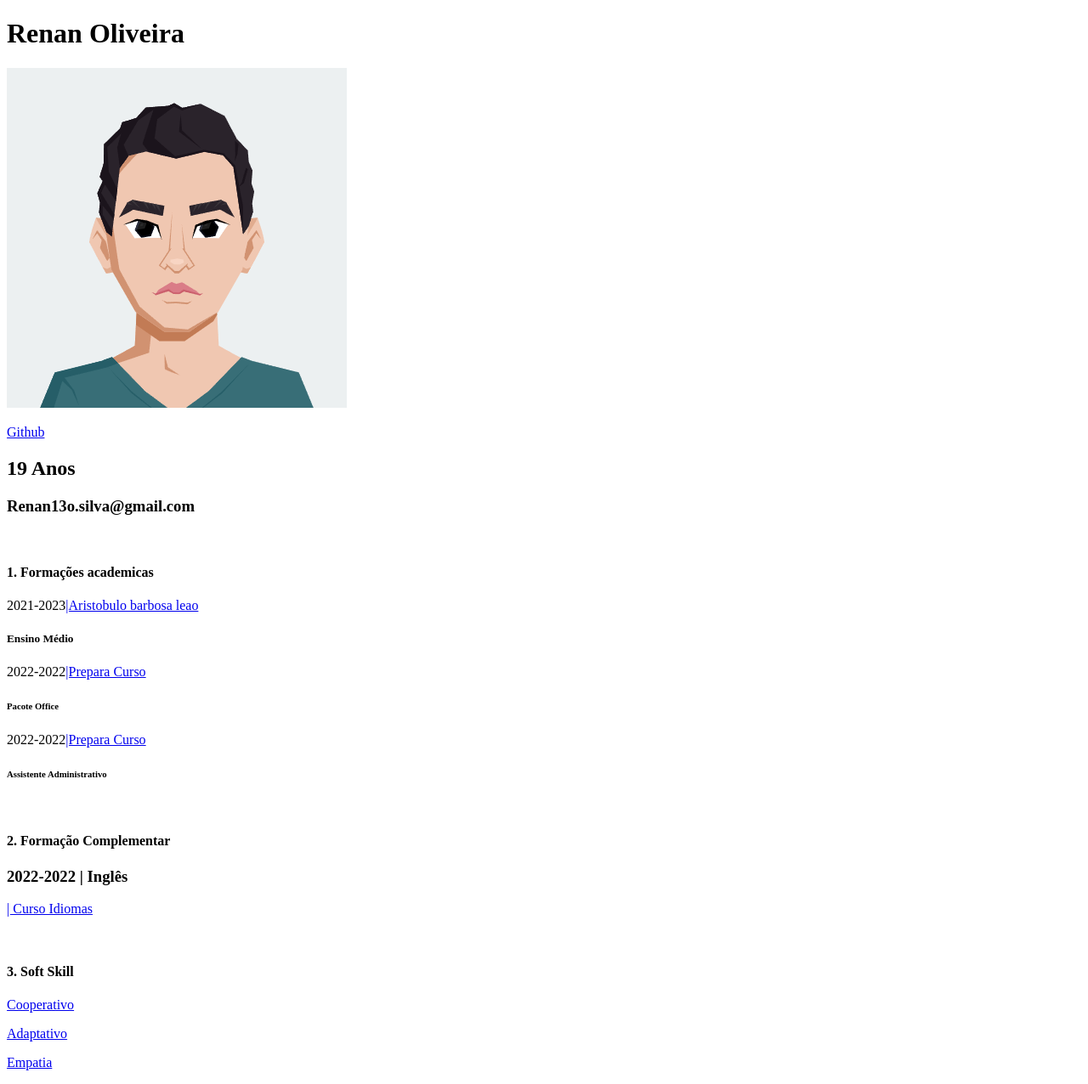
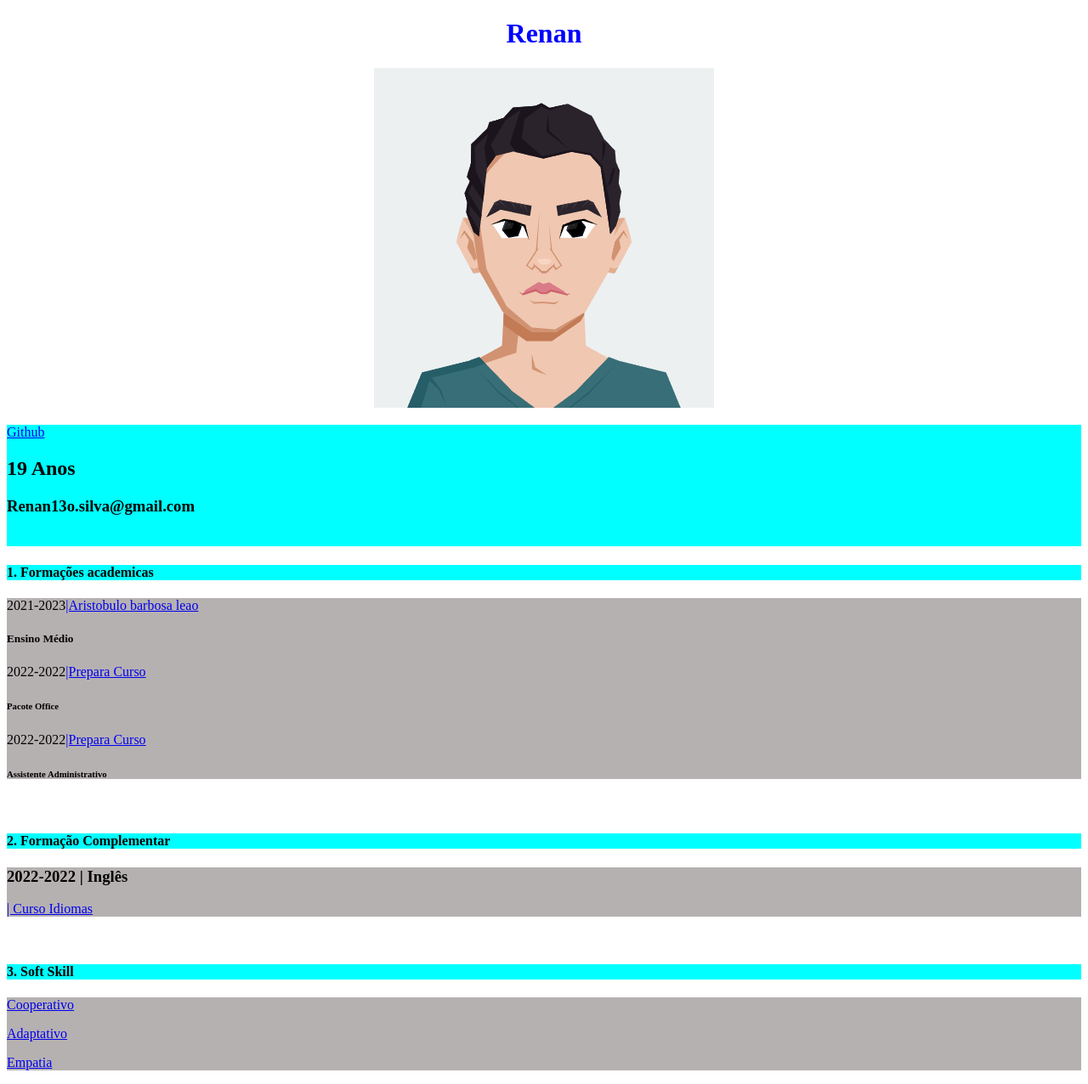
Before and after one commit to Renanzii/Aula3, a plain HTML site: page AULA4/index.html in a window 1280 px wide. Shown: the whole page at 85% size. Drawn offline with Linux system fonts and the light colour scheme.

Commit message:
finalizado

```diff
--- a/AULA4/index.html
+++ b/AULA4/index.html
@@ -4,21 +4,29 @@
     <meta charset="UTF-8">
     <meta name="viewport" content="width=device-width, initial-scale=1.0">
     <title>Document</title>
+    <link rel="stylesheet" href="style.css">
 </head>
 <body>
-    <h1><b>Renan Oliveira</b></h1>
-    <div>
+
+    <h1 id="cap1">Renan</h1>
+
+
+    <div class="cent">
+
      <img src="AvatarMaker.png" alt="">
     </div>
-    <div>
+    <div class="info">
+
      <p><a href="https://github.com/Renanzii/renanzids">Github</a></p>
      <h2>19 Anos</h2>
 
      <h3>Renan13o.silva@gmail.com</h3>
      <br>
     </div>
-    <div>
+    <div class="fom">
       <h4><b>1. Formações academicas</b></h4>
+      </div>
+      <div class="curso">
        <p>2021-2023<a href="https://www.escol.as/172021-aristobulo-barbosa-leao">|Aristobulo barbosa leao</a></p>
        <h5>Ensino Médio</h5>
        <p>2022-2022<a href="https://www.prepara.com.br/">|Prepara Curso</a></p>
@@ -27,15 +35,18 @@
        <h6>Assistente Administrativo</h6>
     </div>
     <br>
-    <div>
+    <div class="fom2">
         <h4><b>2. Formação Complementar</b></h4>
-
+    </div>
+    <div class="idioma">
         <h3>2022-2022  |  Inglês</h3>
         <p><a href="https://sedu.es.gov.br/curso-de-idiomas">| Curso Idiomas</a></p>
     </div>
     <br>
-    <div>
+    <div class="skill">
         <h4><b>3. Soft Skill</b></h4>
+    </div>
+    <div class="soft">
         <p><a href="https://pt.wikipedia.org/wiki/Cooperativismo">Cooperativo</a></p>
 
         <p><a href="https://pt.wikipedia.org/wiki/Adaptativo">Adaptativo</a></p>
--- /dev/null
+++ b/AULA4/style.css
@@ -0,0 +1,30 @@
+#cap1{
+    color: blue;
+
+    text-align:center;
+}
+
+.info {
+    background-color: aqua;
+}
+.fom{
+    background-color: aqua;
+}
+.curso{
+    background-color: rgb(182, 177, 177);
+}
+.fom2{
+    background-color: aqua;
+}
+.idioma{
+    background-color: rgb(182, 177, 177);
+}
+.skill{
+    background-color: aqua;
+}
+.soft{
+    background-color: rgb(182, 177, 177);
+}
+div.cent{
+    text-align: center;
+}
```
Also changed, not shown: CSS/index.html (added, +11 -0 lines), index.html (deleted, +0 -70 lines).
